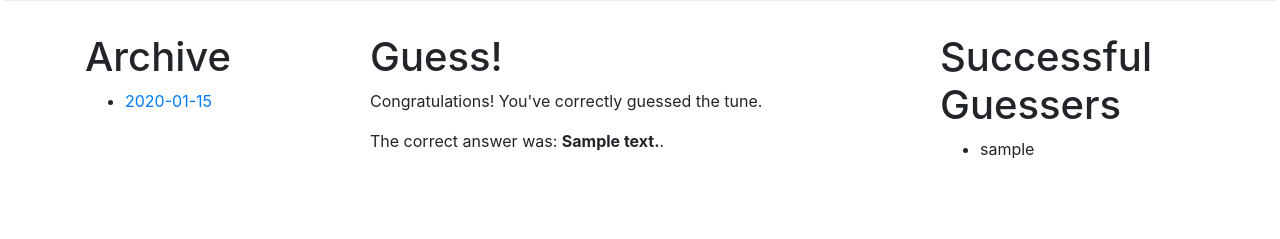
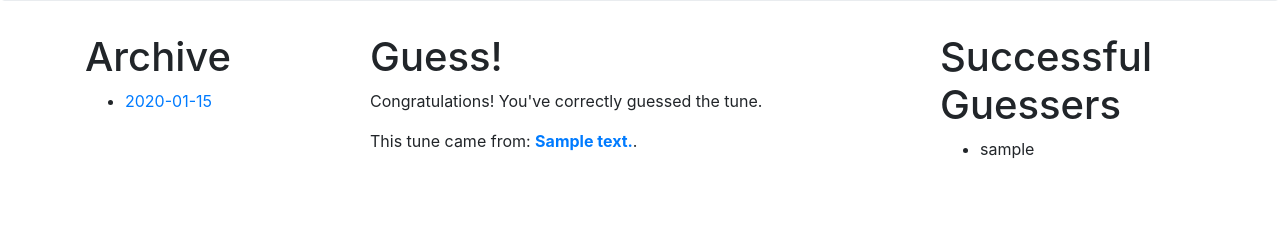
Before and after one commit to dolphingarlic/guess-the-tune, a Django app: page /2020-01-15/ in a window 1280 px wide. Shown: the part 312-551 px from the top of the page. Run offline with Django 3.2, Linux system fonts and the light colour scheme; a user stored in the database is signed in; tables that the repository leaves empty hold one stand-in row (values such as "Sample post"); some libraries are stand-ins or nearby versions.

Commit message:
Added song link

```diff
--- a/game/models.py
+++ b/game/models.py
@@ -6,6 +6,7 @@ from django.contrib.auth.models import User
 class Tune(models.Model):
     vextab = models.TextField()
     answer = models.CharField(max_length=100)
+    link = models.URLField(max_length=100)
     date = models.DateField(auto_now_add=True, primary_key=True)
 
     successful_guessers = models.ManyToManyField(User, blank=True)
--- a/game/templates/game/guesser.html
+++ b/game/templates/game/guesser.html
@@ -23,7 +23,7 @@
 
                 {% if user in curr_tune.successful_guessers.all %}
                     <p>Congratulations! You've correctly guessed the tune.</p>
-                    <p>The correct answer was: <b>{{ curr_tune.answer }}</b>.</p>
+                    <p>This tune came from: <a href="{{ curr_tune.link }}"><b>{{ curr_tune.answer }}</b></a>.</p>
                 {% elif user.is_authenticated %}
                     <form action="{% url 'specific' curr_tune %}" method="post">
                         {% csrf_token %}
```
Also changed, not shown: game/migrations/0010_tune_link.py (added).
